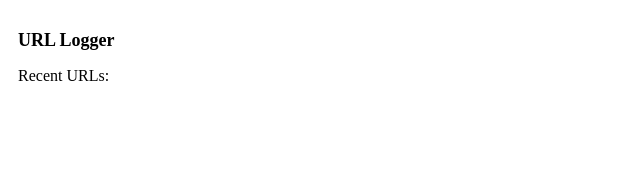
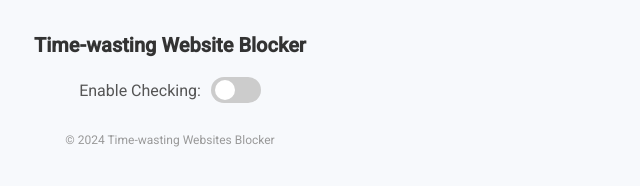
Before and after one commit to JakubZakowicz/time-wasting-website-blocker, a website built with webpack: page public/popup.html in a window 1280 px wide. Shown: the whole page, without its empty margins (0-640 px from the left). Built offline with nearby package versions, Linux system fonts and the light colour scheme; some packages are replaced by stand-ins of ours.

Commit message:
#1 - add switch button

```diff
--- a/public/popup.html
+++ b/public/popup.html
@@ -1,32 +1,107 @@
 <!DOCTYPE html>
-<html>
+<html lang="en">
   <head>
-    <title>URL Logger</title>
-    <link rel="stylesheet" type="text/css" />
+    <meta charset="UTF-8" />
+    <meta name="viewport" content="width=device-width, initial-scale=1.0" />
+    <title>Time-wasting Website blocker</title>
+    <link
+      href="https://fonts.googleapis.com/css2?family=Roboto:wght@400;500&display=swap"
+      rel="stylesheet"
+    />
     <style>
       body {
+        font-family: 'Roboto', sans-serif;
+        background-color: #f7f9fc;
+        margin: 0;
+        padding: 20px;
+        text-align: center;
         width: 300px;
-        padding: 10px;
       }
 
       h1 {
-        font-size: 18px;
+        font-size: 20px;
+        color: #333;
+        margin-bottom: 20px;
       }
 
-      ul {
-        list-style-type: none;
-        padding-left: 0;
+      .switch-container {
+        display: flex;
+        justify-content: center;
+        align-items: center;
+        margin-top: 20px;
       }
 
-      li {
-        margin-bottom: 5px;
+      .switch-label {
+        font-size: 16px;
+        margin-right: 10px;
+        color: #555;
+      }
+
+      .switch {
+        position: relative;
+        display: inline-block;
+        width: 50px;
+        height: 26px;
+      }
+
+      .switch input {
+        opacity: 0;
+        width: 0;
+        height: 0;
+      }
+
+      .slider {
+        position: absolute;
+        cursor: pointer;
+        top: 0;
+        left: 0;
+        right: 0;
+        bottom: 0;
+        background-color: #ccc;
+        transition: 0.4s;
+        border-radius: 26px;
+      }
+
+      .slider:before {
+        position: absolute;
+        content: '';
+        height: 20px;
+        width: 20px;
+        left: 4px;
+        bottom: 3px;
+        background-color: white;
+        transition: 0.4s;
+        border-radius: 50%;
+      }
+
+      input:checked + .slider {
+        background-color: #4caf50;
+      }
+
+      input:checked + .slider:before {
+        transform: translateX(24px);
+      }
+
+      footer {
+        margin-top: 30px;
+        font-size: 12px;
+        color: #999;
       }
     </style>
   </head>
   <body>
-    <h1>URL Logger</h1>
-    <p>Recent URLs:</p>
-    <ul id="urlList"></ul>
+    <h1>Time-wasting Website Blocker</h1>
+
+    <div class="switch-container">
+      <span class="switch-label">Enable Checking:</span>
+      <label class="switch">
+        <input type="checkbox" id="toggleSwitch" />
+        <span class="slider"></span>
+      </label>
+    </div>
+
+    <footer>© 2024 Time-wasting Websites Blocker</footer>
+
     <script src="popup.js"></script>
   </body>
 </html>
--- a/src/content.ts
+++ b/src/content.ts
@@ -43,4 +43,9 @@ chrome.runtime.onMessage.addListener((message, sender, sendResponse) => {
       '?blockedUrl=' +
       encodeURIComponent(message.url);
   }
+
+  console.log(message);
+  if (message.action === 'changeState') {
+    console.log(message.isEnabled);
+  }
 });
--- a/src/popup.ts
+++ b/src/popup.ts
@@ -1,27 +1,15 @@
-interface Visit {
-  url: string;
-  timestamp: string;
-  analysis: string;
-}
+document.addEventListener('DOMContentLoaded', async () => {
+  const toggleSwitch = document.getElementById(
+    'toggleSwitch'
+  ) as HTMLInputElement;
 
-document.addEventListener('DOMContentLoaded', function () {
-  chrome.storage.local.get(
-    { visits: [] },
-    function (result: { visits: Visit[] }) {
-      let urlList = document.getElementById(
-        'urlList'
-      ) as HTMLUListElement | null;
+  chrome.storage.local.get('isEnabled', data => {
+    toggleSwitch.checked = data.isEnabled || false;
+  });
 
-      if (urlList) {
-        result.visits
-          .slice(-5) // Get the last 5 visits
-          .reverse() // Reverse to display the most recent ones first
-          .forEach(function (item: Visit) {
-            let li = document.createElement('li');
-            li.textContent = `${item.url} - ${item.analysis}`;
-            urlList.appendChild(li);
-          });
-      }
-    }
-  );
+  toggleSwitch.addEventListener('change', async event => {
+    const target = event.target as HTMLInputElement;
+    const isEnabled = target.checked;
+    chrome.storage.local.set({ isEnabled });
+  });
 });
```
Also changed, not shown: src/background.ts (+17 -3 lines), public/manifest.json.
